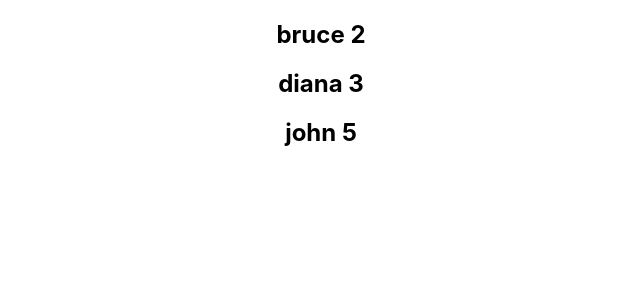
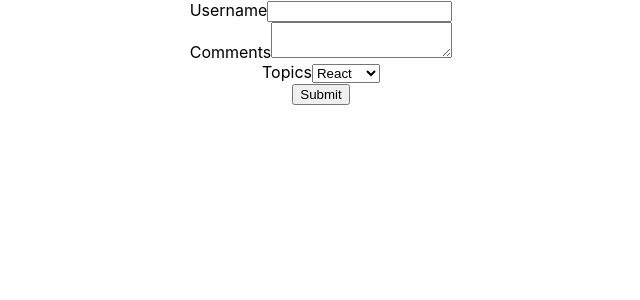
Before and after one commit to shafeenashaikh/React-Programs, a React (Create React App) app: page / in a window 1280 px wide. Shown: the top 300 px of the page, without its empty margins (319-959 px from the left). Built offline with nearby package versions, Linux system fonts and the light colour scheme.

Commit message:
React Form hnadling

```diff
--- a/src/App.js
+++ b/src/App.js
@@ -8,11 +8,13 @@
 import Click from './components/EventBind';
 import ParentComponent from './components/parentComponent';
 import NameList from './components/NameList';
+import Form from './components/Form';
 
 function App() {
   return (
     <div className="App">
-      <NameList/>
+      <Form/>
+      {/* <NameList/> */}
       {/* <ParentComponent/> */}
       {/* <Click/> */}
       {/* <Click/>
--- /dev/null
+++ b/src/components/Form.js
@@ -0,0 +1,57 @@
+import React, {Component} from 'react';
+
+class Form extends Component{
+
+    constructor(){
+        super();
+        this.state = {
+            username: '',
+            comments: '',
+            topic: 'react'
+        }
+    }
+    handleusernamechange = event => {
+        this.setState({
+            username: event.target.value
+        })
+    }
+    handlecommentschange = event => {
+        this.setState({
+            comments: event.target.value
+        })
+    }
+    handletopicchange = event => {
+        this.setState({
+            topic: event.target.value
+        })
+    }
+    handlesubmit = event => {
+        alert(`${this.state.username} ${this.state.comments} ${this.state.topic} `)
+        event.preventDefault();
+    }
+
+    render(){
+        return(
+            <form onSubmit={this.handlesubmit}>
+                <div>
+                    <label>Username</label>
+                    <input type="text" value={this.state.username} onChange={this.handleusernamechange}/>
+                </div>
+                <div>
+                    <label>Comments</label>
+                    <textarea type="text" vlue={this.state.comments} onChange={this.handlecommentschange}></textarea>
+                </div>
+                <div>
+                    <label>Topics</label>
+                    <select value={this.state.topic} onChange={this.handletopicchange}>
+                        <option value="react">React</option>
+                        <option value="angular">Angular</option>
+                        <option value="vue">Vue</option>
+                    </select>
+                </div>
+                <button type="submit">Submit</button>
+            </form>
+        )
+    }
+}
+export default Form;
```
